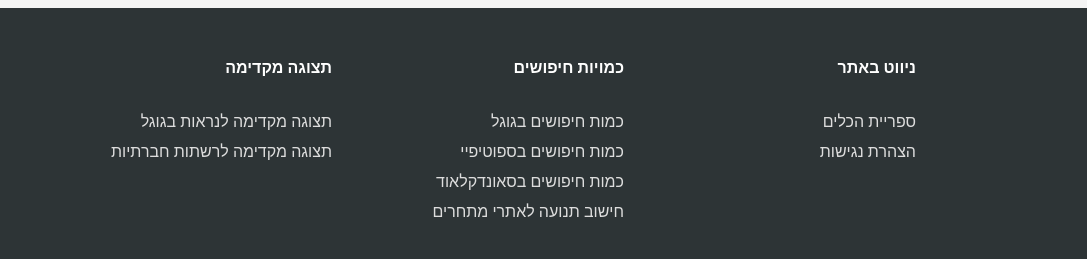
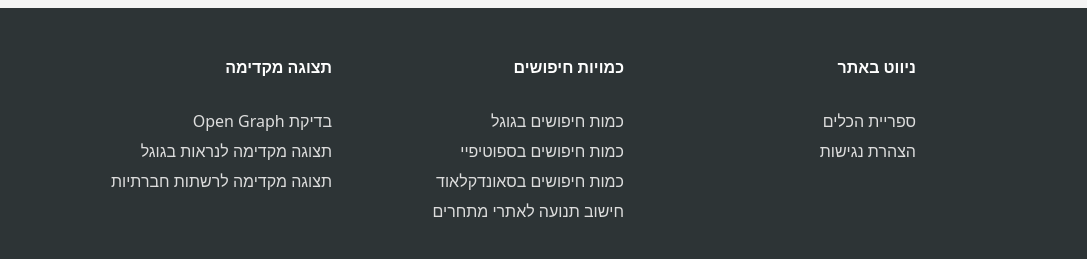
Before and after one commit to tools-by-rotem/webtools, a plain HTML site: page accessibility-toolbar.html in a window 1280 px wide. Shown: the part 416-675 px from the top of the page, 0-1087 px from the left. Drawn offline with Linux system fonts and the light colour scheme.

Commit message:
Update accessibility-toolbar.html

```diff
--- a/accessibility-toolbar.html
+++ b/accessibility-toolbar.html
@@ -441,6 +441,7 @@
             <div class="footer-section">
                 <p>תצוגה מקדימה</p>
                 <ul>
+		    <li><a href="https://tools-by-rotem.github.io/webtools/open-graph-checker">בדיקת Open Graph</a></li>
                     <li><a href="https://tools-by-rotem.github.io/webtools/google-serp-preview">תצוגה מקדימה לנראות בגוגל</a></li>
                     <li><a href="https://tools-by-rotem.github.io/webtools/social-link-preview">תצוגה מקדימה לרשתות חברתיות</a></li>
                 </ul>
```
